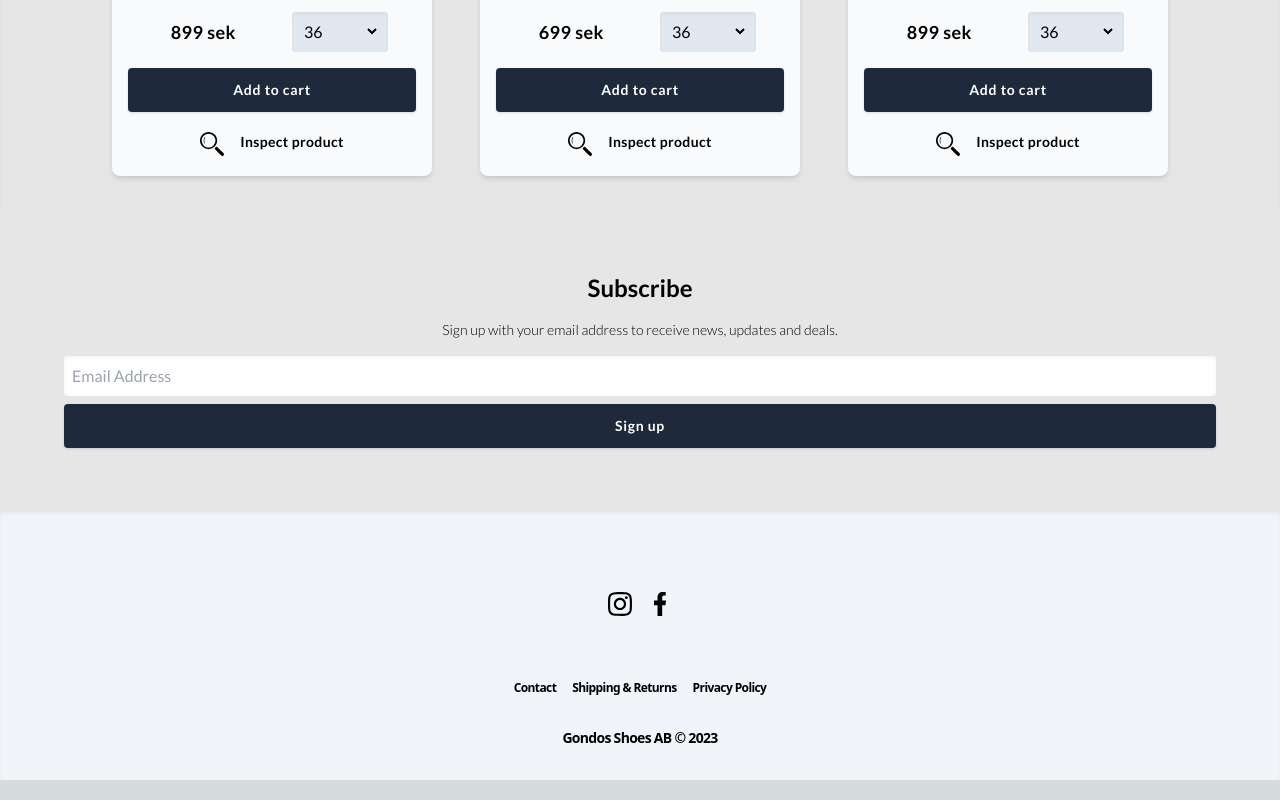
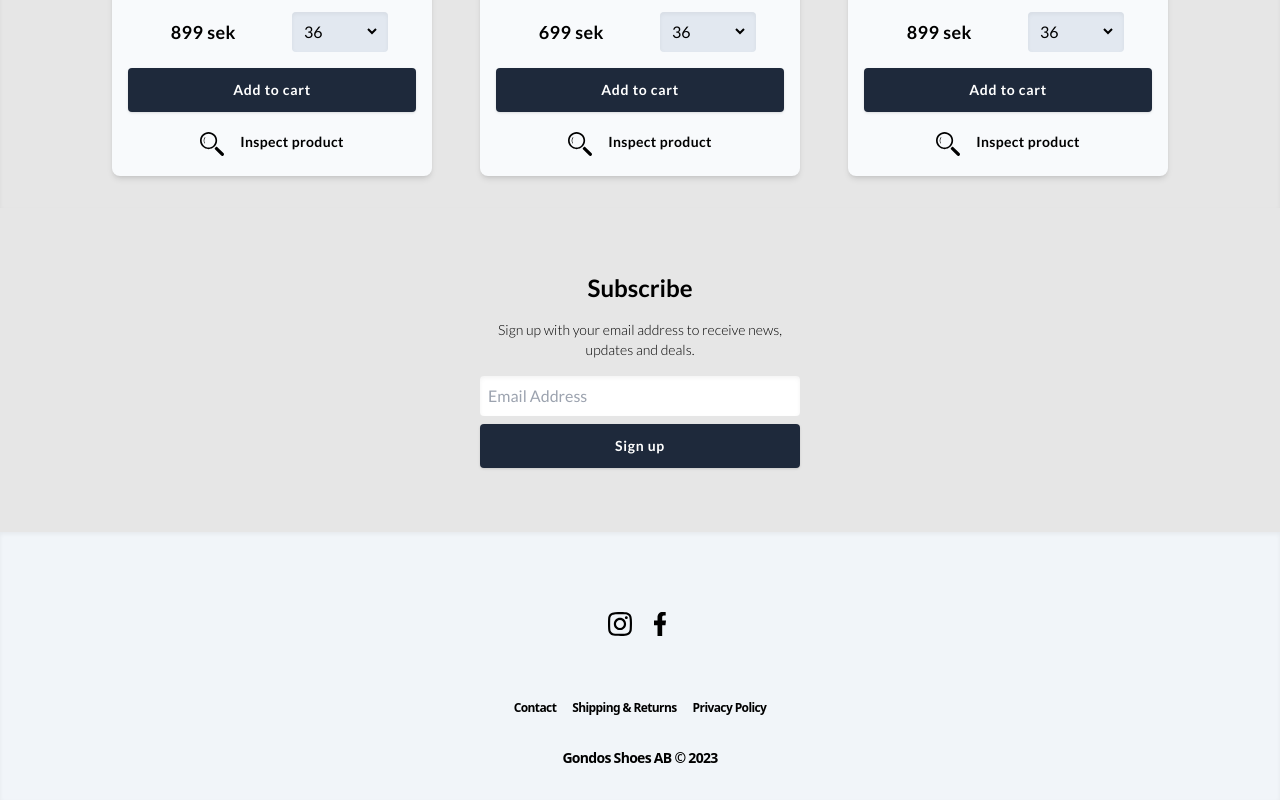
Before and after one commit to lindman-carl/gondos_app, a Next.js app: page / in a window 1280 px wide. Shown: the part 2802-3602 px from the top of the page. Built offline with nearby package versions, Linux system fonts and the light colour scheme.

Commit message:
add: max width

```diff
--- a/src/components/NewsletterSubscription.tsx
+++ b/src/components/NewsletterSubscription.tsx
@@ -13,7 +13,8 @@ const NewsletterSubscription = () => {
   };
 
   return (
-    <div className="flex w-full flex-col items-center justify-start gap-y-4 bg-shop-bg p-16 text-shop-text">
+    <div className="flex w-full justify-center bg-shop-bg text-shop-text">
+      <div className="flex w-full max-w-sm flex-col items-center justify-start gap-y-4 px-8 py-16 ">
         <h3 className="text-2xl font-bold">Subscribe</h3>
         <span className="text-center text-sm font-light">
           Sign up with your email address to receive news, updates and deals.
@@ -38,6 +39,7 @@ const NewsletterSubscription = () => {
           </button>
         </form>
       </div>
+    </div>
   );
 };
 
```
Lines whose indentation alone changed are shown as unchanged.
